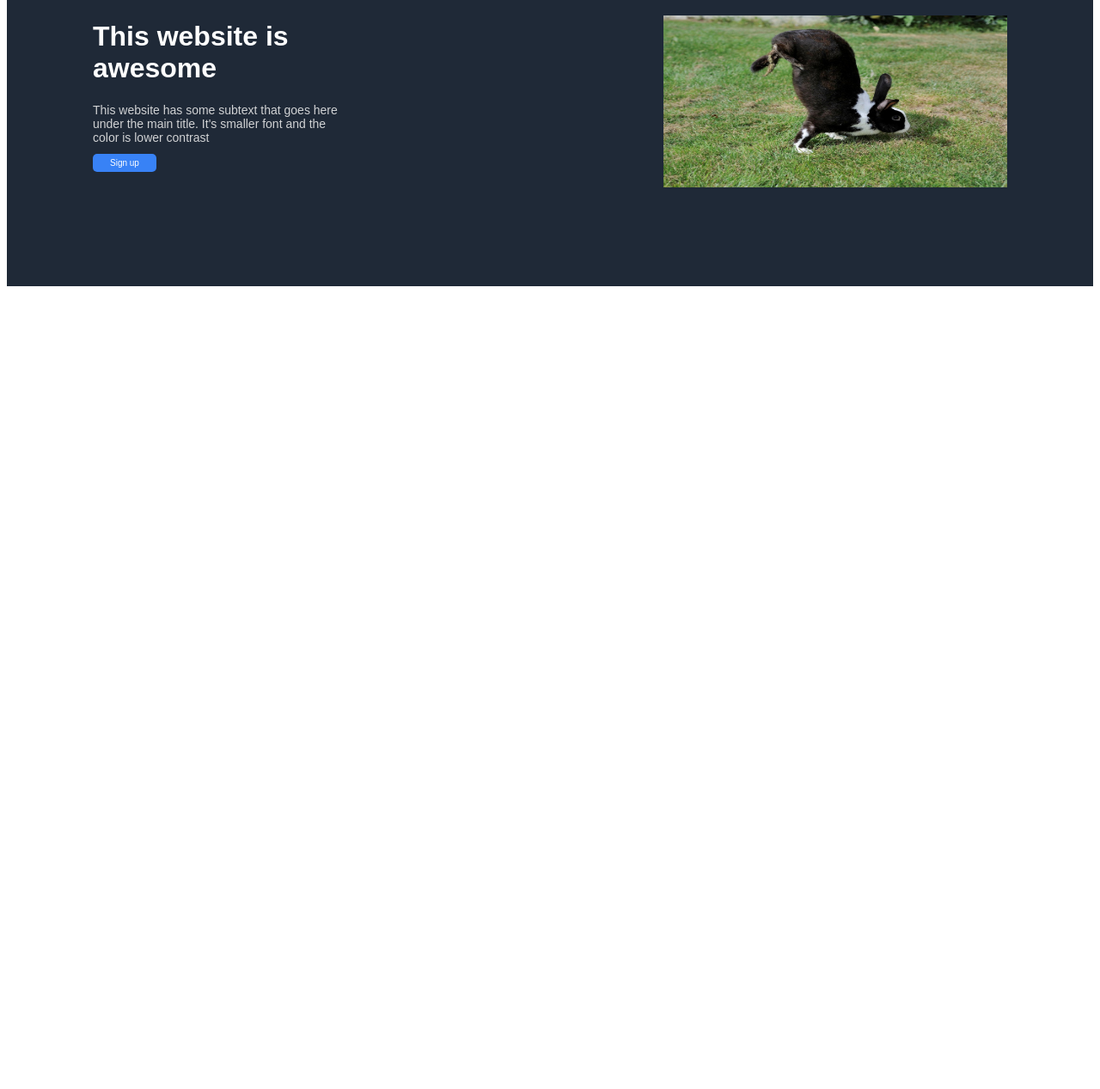
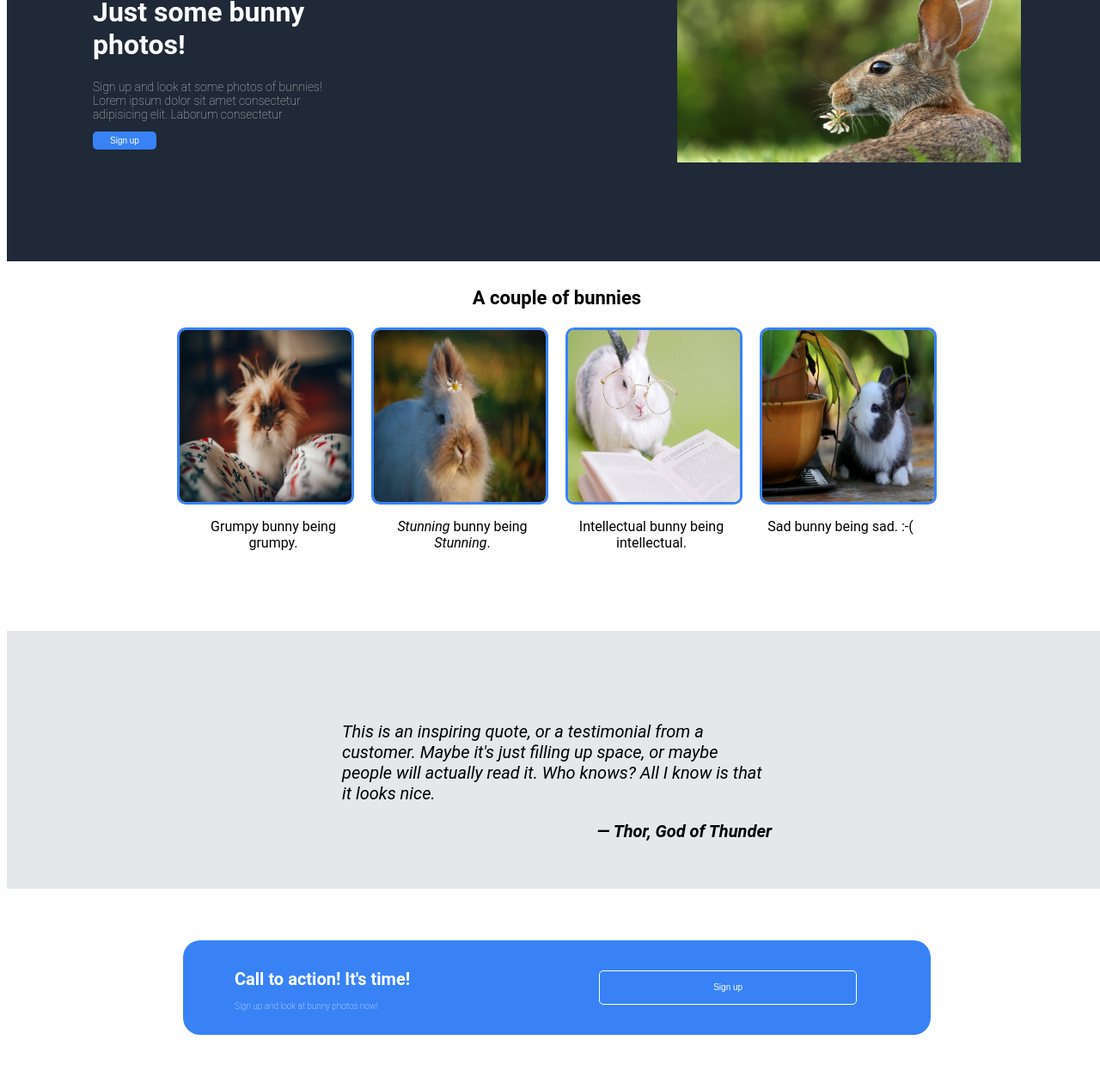
Before and after one commit to duckybutts/landingpage-top, a plain HTML site: page index.html in a window 1280 px wide. Shown: the part 117-1384 px from the top of the page at 86% size. Before the commit the page ends 800 px from the top, so only its background shows below. Drawn offline with Linux system fonts and the light colour scheme.

Commit message:
Photos of bunnies, quote, and sign up prompt

```diff
--- a/index.html
+++ b/index.html
@@ -11,25 +11,32 @@
     <div class="section-1">
       <!-- logo and nav bar -->
       <div class="header">
-        <h1>Header Logo</h1>
+        <h1 class="logo">Bunny Photos</h1>
         <nav>
-          <a class="links" href="#">header link one</a>
-          <a class="links" href="#">header link two</a>
-          <a class="links" href="#">header link three</a>
+          <a class="links" href="#">bunny link one</a>
+          <a class="links" href="#">bunny link two</a>
+          <a class="links" href="#">bunny link three</a>
         </nav>
       </div>
       <!-- Content section 1 -->
       <div class="content-one">
         <div class="text-one">
-          <h1>This website is awesome</h1>
+          <h1>Just some bunny photos!</h1>
           <h2 class="text-two">
-            This website has some subtext that goes here under the main title.
-            It's smaller font and the color is lower contrast
+            Sign up and look at some photos of bunnies! Lorem ipsum dolor sit
+            amet consectetur adipisicing elit. Laborum consectetur
           </h2>
-          <button>Sign up</button>
+          <button class="button">Sign up</button>
         </div>
+        <!-- <img
+          src="images/bunny.webp"
+          alt="image of a bunny"
+          width="600px"
+          height="200px"
+          class="bunny-img"
+        /> -->
         <img
-          src="images/bunny.webp"
+          src="images/bunny.jpg"
           alt="image of a bunny"
           width="600px"
           height="200px"
@@ -37,6 +44,70 @@
         />
       </div>
     </div>
-    <!-- content section 2 -->
+    <!-- Section 2 -->
+    <div class="section-2">
+      <h3>A couple of bunnies</h3>
+      <!-- images -->
+      <div class="images-container">
+        <img
+          src="images/bunny1.webp"
+          alt="image of a bunny"
+          width="200px"
+          height="200px"
+          class="bunnycontainer-img"
+        />
+        <img
+          src="images/bunny2.webp"
+          alt="image of a bunny"
+          width="200px"
+          height="200px"
+          class="bunnycontainer-img"
+        />
+        <img
+          src="images/bunny3.jpg"
+          alt="image of a bunny"
+          width="200px"
+          height="200px"
+          class="bunnycontainer-img"
+        />
+        <img
+          src="images/bunny4.jpg"
+          alt="image of a bunny"
+          width="200px"
+          height="200px"
+          class="bunnycontainer-img"
+        />
+      </div>
+      <!-- text -->
+      <div class="text-container">
+        <p class="bunny-text">Grumpy bunny being grumpy.</p>
+        <p class="bunny-text"><i>Stunning</i> bunny being <i>Stunning</i>.</p>
+        <p class="bunny-text">Intellectual bunny being intellectual.</p>
+        <p class="bunny-text">Sad bunny being sad. :-(</p>
+      </div>
+    </div>
+    <!-- Section 3 -->
+    <div class="section-3">
+      <blockquote class="blockquote">
+        <p class="blockquote-text">
+          This is an inspiring quote, or a testimonial from a customer. Maybe
+          it's just filling up space, or maybe people will actually read it. Who
+          knows? All I know is that it looks nice.
+        </p>
+        <p class="blockquote-text blockquote-text-credit">
+          Thor, God of Thunder
+        </p>
+      </blockquote>
+    </div>
+    <!-- Section 4 -->
+    <div class="section-4">
+      <div class="action-box">
+        <div class="text-content2">
+          <h1 class="call-to-action">Call to action! It's time!</h1>
+          <h2 class="sign-up">Sign up and look at bunny photos now!</h2>
+        </div>
+        <button class="button button2">Sign up</button>
+      </div>
+    </div>
   </body>
 </html>
--- a/styles.css
+++ b/styles.css
@@ -1,6 +1,7 @@
 body {
   background-color: white;
-  font-family: sans-serif;
+  font-family: "Roboto", sans-serif;
+  width: 100%;
 }
 
 /* Section 1 */
@@ -16,7 +17,9 @@ body {
   align-items: center;
   margin: 20px 100px;
 }
-
+.logo {
+  font-size: 20px;
+}
 nav:last-child {
   margin-right: -15px;
 }
@@ -58,7 +61,7 @@ nav:last-child {
   color: rgba(234, 234, 234, 0.876);
 }
 
-button {
+.button {
   border-radius: 5px;
   border: none;
   background-color: #3882f6;
@@ -68,7 +71,114 @@ button {
   cursor: pointer;
 }
 
-button:hover {
+.button:hover {
   color: #3882f6;
   background-color: white;
 }
+
+/* Section 2 */
+
+h3 {
+  text-align: center;
+  font-size: 22px;
+}
+
+.section-2 {
+  height: 400px;
+}
+
+.images-container {
+  display: flex;
+  gap: 20px;
+  justify-content: center;
+}
+
+.bunnycontainer-img {
+  border: 3px solid #3882f6;
+  border-radius: 10px;
+  max-width: 200px;
+  max-height: 200px;
+}
+
+.text-container {
+  display: flex;
+  justify-content: center;
+  gap: 20px;
+}
+
+.bunny-text {
+  flex-wrap: wrap;
+  width: 200px;
+  height: 200px;
+  text-align: center;
+}
+
+/* section 3 */
+
+.section-3 {
+  background-color: #e5e7eb;
+  width: 100%;
+  height: 300px;
+  display: flex;
+  align-items: center;
+  justify-content: center;
+}
+
+.blockquote {
+}
+
+.blockquote-text {
+  font-style: oblique;
+  padding: 50px 350px 0px;
+  font-size: 20px;
+  text-align: left;
+}
+
+.blockquote-text-credit {
+  padding-top: 0px;
+  font-weight: bold;
+  text-align: right;
+}
+
+.blockquote-text-credit::before {
+  /* creates an element before to add a "-" */
+  content: "\2014\0020";
+  /* long dash and space */
+}
+
+/* section 4 */
+
+.section-4 {
+  display: flex;
+  padding: 60px;
+  justify-content: center;
+  align-items: center;
+}
+.action-box {
+  background-color: #3882f6;
+  width: 75%;
+  border-radius: 20px;
+  color: white;
+  display: flex;
+  gap: 200px;
+}
+
+.text-content2 {
+  /* call to action text content */
+  padding: 20px;
+  margin-left: 40px;
+}
+.call-to-action {
+  font-size: 20px;
+}
+.sign-up {
+  font-size: 10px;
+  font-weight: lighter;
+}
+.button2 {
+  border: 1px solid white;
+  justify-content: flex-start;
+  height: 40px;
+  align-self: center;
+  width: 300px;
+}
```
Also changed, not shown: images/bunny.jpg (added), images/bunny1.webp (added), images/bunny2.webp (added), images/bunny3.jpg (added), images/bunny4.jpg (added).
